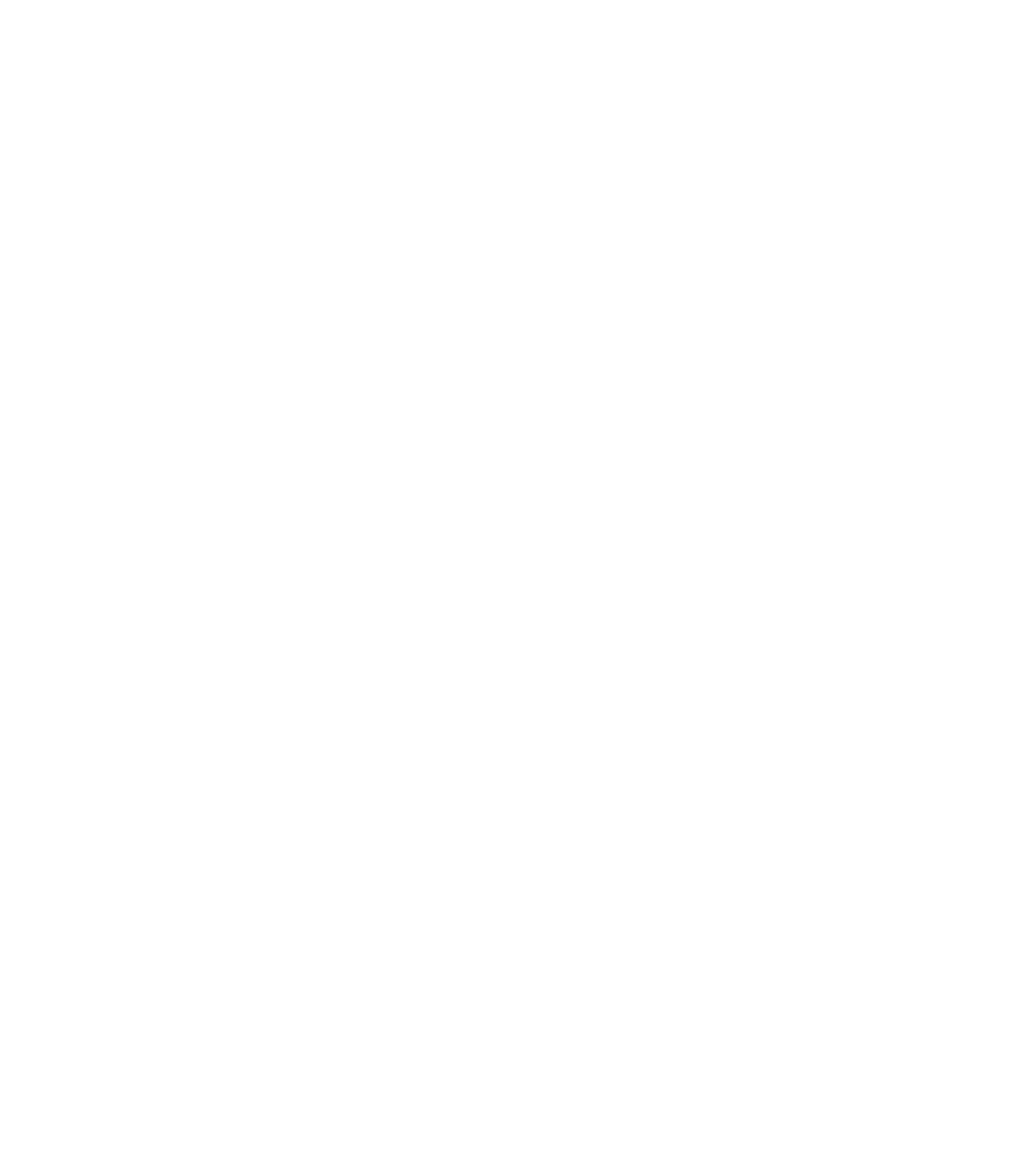
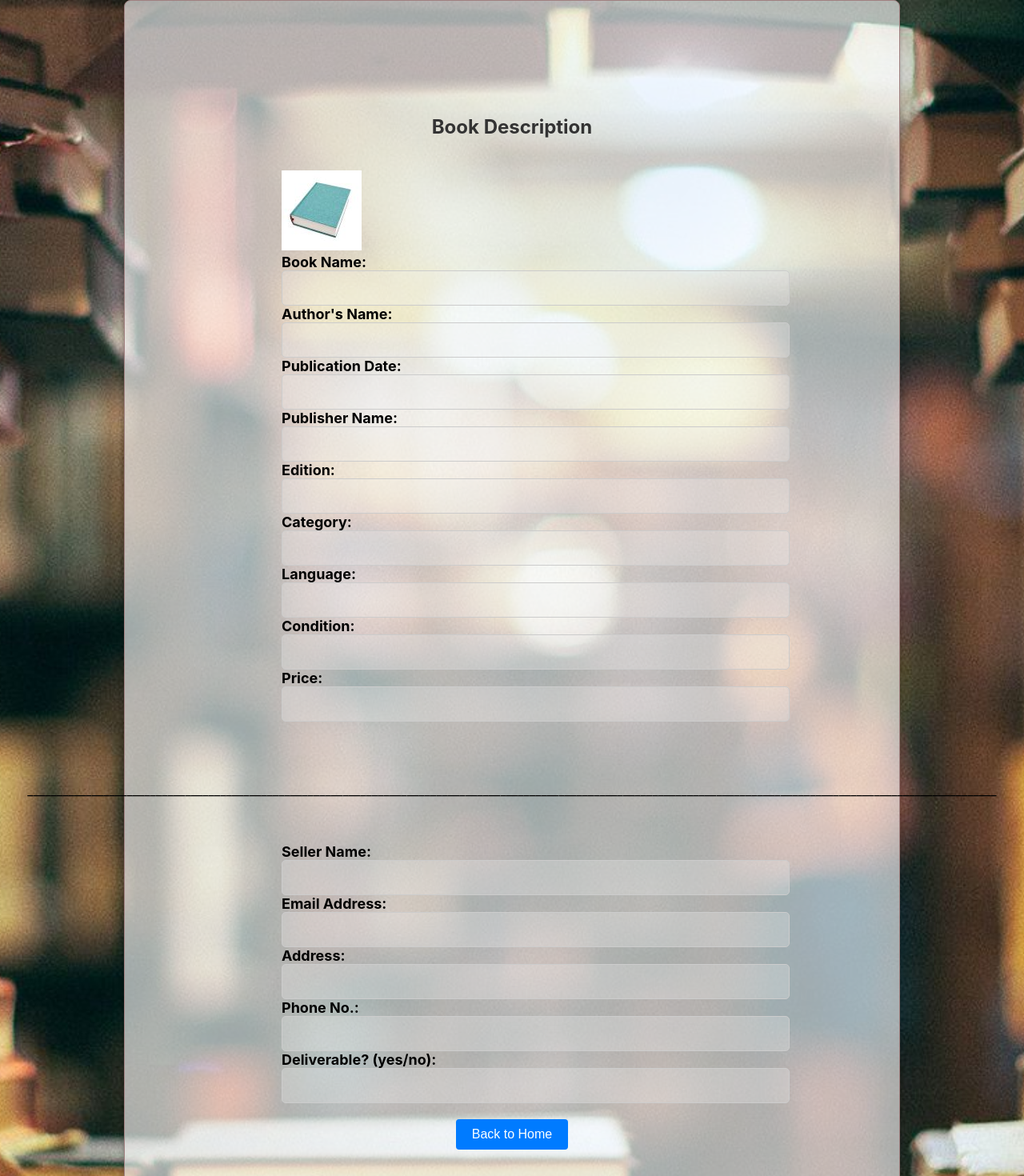
Before and after one commit to Margin22/frontend, a React (Create React App) app: page /bookdescription in a window 1280 px wide. Shown: the top 1470 px of the page at 80% size. Before the commit the page ends 800 px from the top, so only its background shows below. Built offline with nearby package versions, Linux system fonts and the light colour scheme.

Commit message:
seventh commit

```diff
--- /dev/null
+++ b/src/Components/BookDescription/BookDescription.jsx
@@ -0,0 +1,61 @@
+import React from 'react';
+import { useNavigate, useLocation } from 'react-router-dom';
+import './BookDescription.css';
+import book_icon from '../Assets/book.jpg';
+
+export const BookDescription = () => {
+    const location = useLocation();
+    const navigate = useNavigate();
+
+    const { bookName, authorName, publicationDate, publisherName, edition, Category, language, condition, price, sellerName, email, address, phone, deliverable } = location.state || {};
+
+return (
+        <div className="background">
+                <div className="Post-container">
+                    <h2>Book Description</h2>
+                    <div className="PostYourBook-info1">
+                    <br></br>
+                    <img src={book_icon} alt="book"/>
+                    <br></br>
+                    <p><b>Book Name:</b></p>
+                    <input type='text' value={bookName} disabled />
+                    <p><b>Author's Name:</b></p>
+                    <input type='text' value={authorName} disabled />
+                    <p><b>Publication Date:</b></p>
+                    <input type='text' value={publicationDate} disabled />
+                    <p><b>Publisher Name:</b></p>
+                    <input type='text' value={publisherName} disabled />
+                    <p><b>Edition:</b></p>
+                    <input type='text' value={edition} disabled />
+                    <p><b>Category:</b></p>
+                    <input type='text' value={Category} disabled />
+                    <p><b>Language:</b></p>
+                 <input type='text' value={language} disabled />
+                    <p><b>Condition:</b></p>
+                    <input type='text' value={condition} disabled />
+                 <p><b>Price:</b></p>
+                    <input type='text' value={price} disabled />
+                    </div>
+                    <br></br>
+                    <br></br>
+                    <p>______________________________________________________________________________________________________________________________________________________________________</p>
+                    <br></br>
+                    <br></br>
+                    <div className='PostYourBook-info2'>
+                    <p><b>Seller Name:</b></p>
+                    <input type='text' value={sellerName} disabled />
+                    <p><b>Email Address:</b></p>
+                    <input type='text' value={email} disabled />
+                    <p><b>Address:</b></p>
+                    <input type='text' value={address} disabled />
+                    <p><b>Phone No.:</b></p>
+                    <input type='text' value={phone} disabled />
+                    <p><b>Deliverable? (yes/no):</b></p>
+                    <input type='text' value={deliverable} disabled />
+                </div>
+
+                <button onClick={() => navigate('/home')} className="back-button">Back to Home</button>
+            </div>
+        </div>
+);
+}
--- a/src/Components/HomePage/HomePage.css
+++ b/src/Components/HomePage/HomePage.css
@@ -15,7 +15,7 @@
     display: flex;
     align-items: center;
     justify-content: space-between;
-    width: 100%;
+    width: 97.42%;
     padding: 20px 20px;
     background-color: #08090c;
     color: white;
@@ -30,7 +30,7 @@
 }
 
 .search-bar {
-    width: 100%;
+    width: 90%;
     padding: 10px;
     border-radius: 5px;
     border: 1px solid #ccc;
--- a/src/Components/HomePage/HomePage.jsx
+++ b/src/Components/HomePage/HomePage.jsx
@@ -28,12 +28,12 @@ export const HomePage = () => {
     navigate('/yourpostings');
   };
 
-  const handleOrderHistoryClick = () => {
-    navigate('/orderhistory');
+  const handleSearchChange = (e) => {
+    setSearchTerm(e.target.value);
   };
 
-  const handleSearchChange = (e) => {
-    setSearchTerm(e.target.value);
+  const handleBookDescriptionClick = () => {
+    navigate('/bookdescription');
   };
 
   const handleSearch = () => {
@@ -68,7 +68,7 @@ export const HomePage = () => {
         <h2 className="book-list-title">Available Books</h2>
         <div className="book-items-container2">
           {(filteredBooks.length > 0 ? filteredBooks : Array(10).fill({ name, Category, price, date })).map((book, index) => (
-            <div key={index} className="book-item">
+            <div key={index} className="book-item" onClick={handleBookDescriptionClick} style={{ cursor: 'pointer' }}>
               <div className="book-image">
                 <img src={book_icon} alt="book" />
               </div>
@@ -88,7 +88,6 @@ export const HomePage = () => {
           <button onClick={handleProfileClick}>Profile</button>
           <button onClick={handlePostYourBookClick}>Post your book</button>
           <button onClick={handleYourPostingsClick}>Your Postings</button>
-          <button onClick={handleOrderHistoryClick}>Order History</button>
         </aside>
       )}
     </div>
--- a/src/Components/OrderHistory/OrderHistory.css
+++ /dev/null
@@ -1,73 +0,0 @@
-.Background3 {
-    background-image: url("../Assets/bground3.jpg");
-    background-size: cover;
-    background-position: center;
-    min-height: 100vh; /* Full height of the viewport to allow scrolling */
-    display: flex;
-    justify-content: center;
-    padding: 20px; /* Adds padding for better spacing */
-}
-.book-items-container {
-    display: flex;
-    flex-direction: column;
-    align-items: center;
-    width: 70%;
-    padding: 40px; /* Adds more internal spacing */
-    margin: 50px auto; /* Centers container and reduces the margin to free up space */
-    background-color: #ffffff9d;
-    border-radius: 10px; /* Optional: Adds rounded corners */
-    max-height: 90vh; /* Optional: Limits the height for internal scrolling */
-    overflow-y: auto; /* Allows scrolling if content exceeds the container height */
-}
-
-
-.book-item {
-    display: flex;
-    align-items: center;
-    padding: 15px;
-    background: white;
-    border: 1px solid #ccc;
-    border-radius: 10px;
-    width: 80%; /* Adjust width for responsiveness */
-    margin-bottom: 20px;
-}
-
-.book-image {
-    width: 80px;
-    height: 80px;
-    background: #eaeaea;
-    display: flex;
-    align-items: center;
-    justify-content: center;
-    margin-right: 15px;
-}
-
-/* Book description styling */
-.book-description {
-    flex: 1;
-    font-size: 14px;
-    color: #333;
-    display: flex;
-    flex-wrap: wrap;
-    gap: 10px; /* Space between label-input pairs */
-}
-
-.book-description div {
-    display: flex;
-    align-items: center;
-    gap: 8px; /* Space between label and input */
-    flex-wrap: nowrap; /* Keep label and input on the same line */
-}
-
-.book-description label {
-    font-weight: bold;
-}
-
-.book-description input[type="text"] {
-    width: 36%; /* Set input width to half of the container */
-    padding: 5px;
-    border: 1px solid #ccc;
-    border-radius: 5px;
-    font-size: 14px;
-    box-sizing: border-box; /* Include padding within width */
-}
--- a/src/Components/OrderHistory/OrderHistory.jsx
+++ /dev/null
@@ -1,28 +0,0 @@
-import React from "react";
-import "./OrderHistory.css";
-import book_icon from "../Assets/book.jpg";
-import { useLocation, useNavigate } from "react-router-dom";
-export const OrderHistory = () => {
-    const location = useLocation();
-    const navigate =  useNavigate();
-const { price, date, name, Category } = location.state || {};
-
-return (
-<div className="Background3">
-<div className="book-items-container">
-<h2>Order History</h2>
-  {[...Array(10)].map((_, index) => (
-    <div key={index} className="book-item">
-      <div className="book-image"> <img src={book_icon} alt='book'/></div>
-      <div className="book-description"><label>Posted Date:</label> <input type='text' value={date} disabled />
-      <label><b>Book Name:</b></label> <input type='text' value={name} disabled />
-      <label><b>Price:</b></label> <input type='text' value={price} disabled />
-      <label><b>Book Category:</b></label> <input type= 'text' value={Category} disabled />
-      </div>
-    </div>
-  ) )}
-  <button onClick={() => navigate('/home')} className="back-button">Back to Home</button>
-</div>
-</div>
-)
-}
--- a/src/Components/Profile/ProfilePage.jsx
+++ b/src/Components/Profile/ProfilePage.jsx
@@ -6,7 +6,7 @@ export const ProfilePage = () => {
     const location = useLocation();
     const navigate = useNavigate();
 
-    const { username, email, password } = location.state || {};
+    const { username, email} = location.state || {};
 
     return (
         <div className="Background">
--- a/src/Components/Routers/UserRoutes.jsx
+++ b/src/Components/Routers/UserRoutes.jsx
@@ -1,11 +1,10 @@
-// UserRoutes.jsx
 import { Routes, Route } from "react-router-dom";
-import { HomePage } from "../HomePage/HomePage"; // Ensure correct relative path
-import { LoginSignup } from "../LoginSignup/LoginSignup"; // Ensure correct relative path
+import { HomePage } from "../HomePage/HomePage";
+import { LoginSignup } from "../LoginSignup/LoginSignup";
 import { ProfilePage } from "../Profile/ProfilePage";
 import { PostYourBook } from "../PostYourBook/PostYourBook";
 import { YourPostings } from "../YourPostings/YourPostings";
-import {OrderHistory} from "../OrderHistory/OrderHistory";
+import {BookDescription} from "../BookDescription/BookDescription";
 const UserRoutes = () => {
     return (
         <Routes>
@@ -14,7 +13,7 @@ const UserRoutes = () => {
             <Route path="/profile" element={<ProfilePage/>} />
             <Route path="/postyourbook" element={<PostYourBook/>} />
             <Route path="/yourpostings" element={<YourPostings/>} />
-            <Route path="/orderhistory" element={<OrderHistory/>} />
+            <Route path="/bookdescription" element={<BookDescription/>} />
         </Routes>
     );
 };
```
Also changed, not shown: src/Components/BookDescription/BookDescription.css (added).
